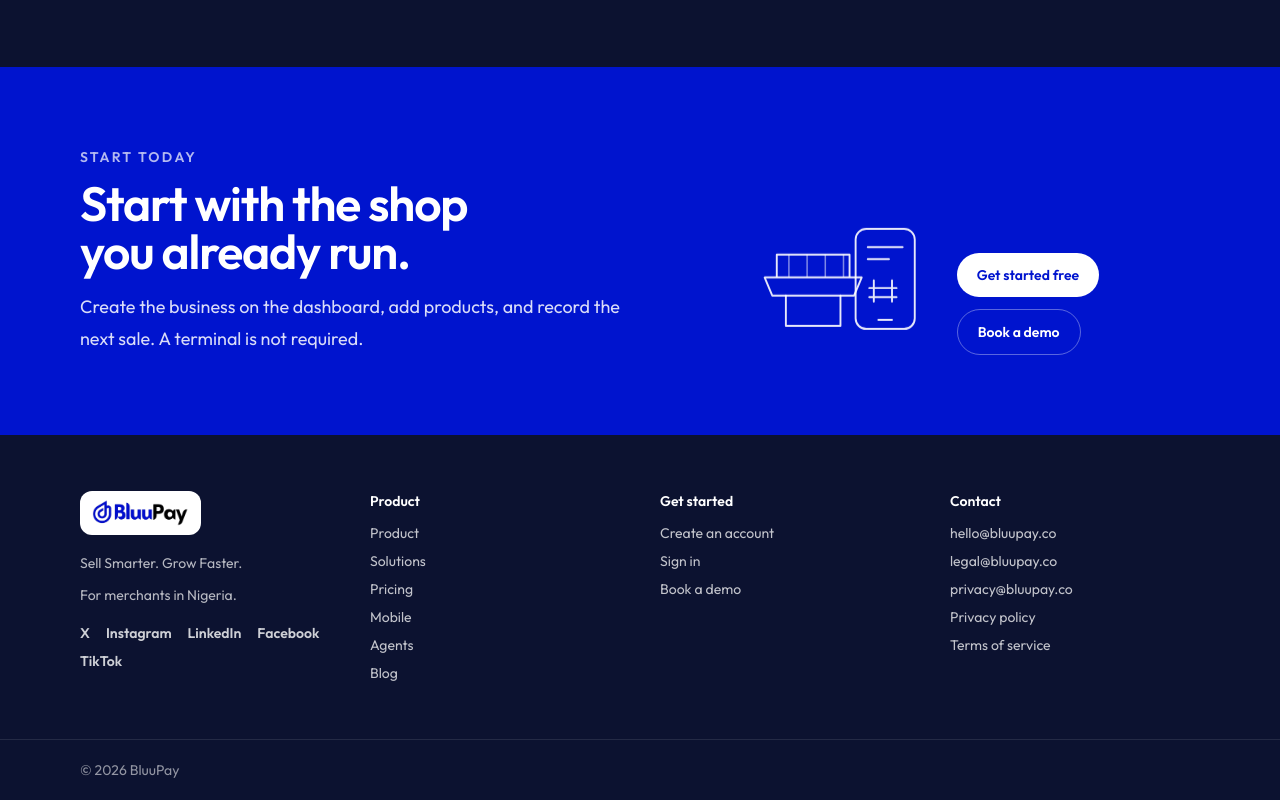
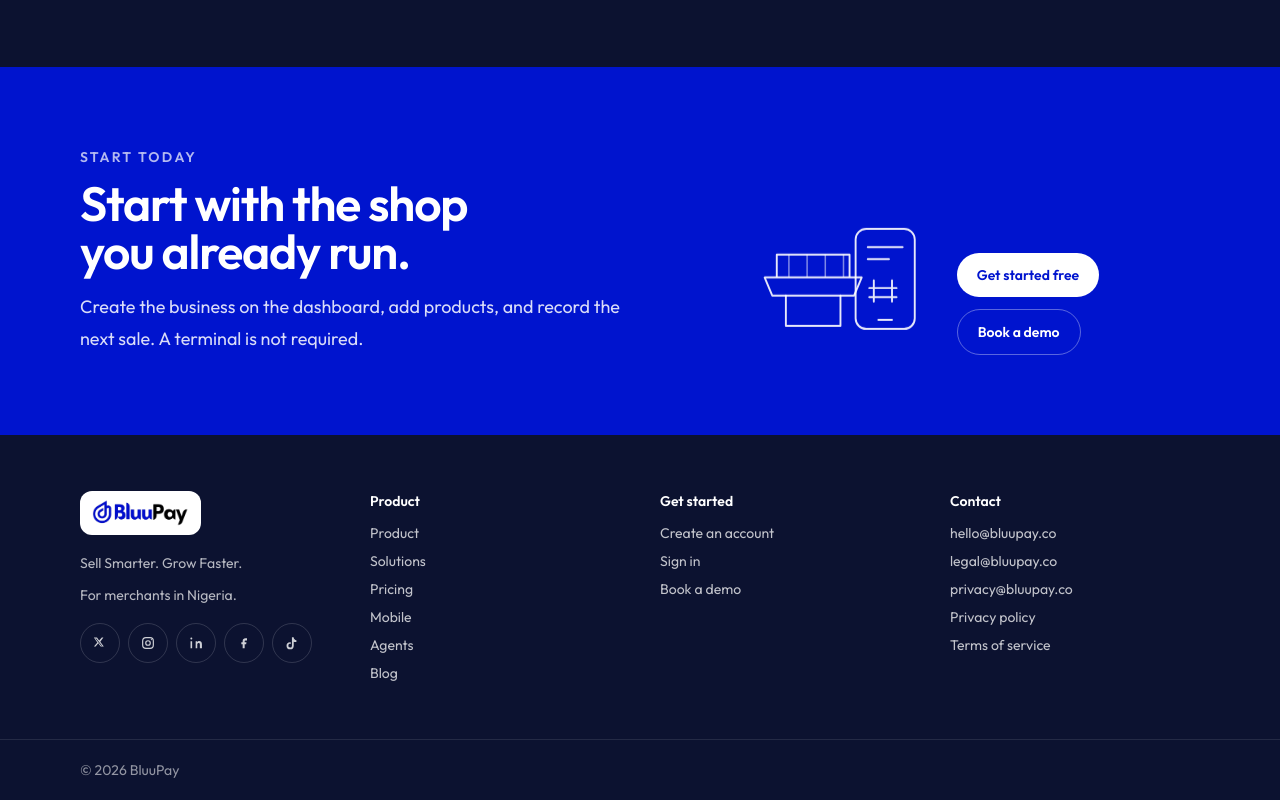
Before and after one commit to Stephen-Bitrus/BluuPay-Website, a Next.js app in the folder web/: page / in a window 1280 px wide. Shown: the part 9019-9819 px from the top of the page. Built offline with nearby package versions, Linux system fonts and the light colour scheme; no server answers.

Commit message:
Show icons for the BluuPay social accounts.
The footer uses an X, Instagram, LinkedIn, Facebook, and TikTok mark, each linked to the matching account.

Co-authored-by: stevebitrus01 <stevebitrus01@gmail.com>

```diff
--- a/web/src/components/Footer.tsx
+++ b/web/src/components/Footer.tsx
@@ -1,5 +1,6 @@
 import Image from "next/image";
 import Link from "next/link";
+import { SocialIcon } from "@/components/Icons";
 import { site } from "@/content/site";
 
 export function Footer({ dashboard }: { dashboard: string }) {
@@ -12,11 +13,18 @@ export function Footer({ dashboard }: { dashboard: string }) {
           </span>
           <p className="mt-4 text-sm leading-6 text-white/70">{site.tagline}</p>
           <p className="mt-2 text-sm leading-6 text-white/70">For merchants in Nigeria.</p>
-          <ul className="mt-4 flex flex-wrap gap-x-4 gap-y-2 text-sm font-semibold">
+          <ul className="mt-4 flex flex-wrap gap-2">
             {site.socials.map((item) => (
               <li key={item.name}>
-                <a href={item.href} className="text-white/80 hover:text-white" target="_blank" rel="noopener noreferrer">
-                  {item.name}
+                <a
+                  href={item.href}
+                  aria-label={item.name}
+                  title={item.name}
+                  className="grid h-10 w-10 place-items-center rounded-full border border-white/15 text-white/80 hover:border-white/40 hover:text-white"
+                  target="_blank"
+                  rel="noopener noreferrer"
+                >
+                  <SocialIcon name={item.name} className="h-4 w-4" />
                 </a>
               </li>
             ))}
--- a/web/src/components/Icons.tsx
+++ b/web/src/components/Icons.tsx
@@ -324,6 +324,32 @@ export function Mark({ name, className = "h-5 w-5" }: { name: string; className?
   return <Glyph className={className}>{marks[key]}</Glyph>;
 }
 
+const socialMarks: Record<string, ReactNode> = {
+  X: <path d="M14.7 3.8h2.4L12.4 10l5.3 7.2h-4.6l-3.6-4.8-4.1 4.8H2.9l5.1-6L2.8 3.8h4.7l3.2 4.4 4-4.4zm-.8 12.2h1.3L6.3 5.1H4.9l9 10.9z" />,
+  Instagram: (
+    <>
+      <rect x="4" y="4" width="16" height="16" rx="5" fill="none" stroke="currentColor" strokeWidth="1.75" />
+      <circle cx="12" cy="12" r="3.4" fill="none" stroke="currentColor" strokeWidth="1.75" />
+      <circle cx="17.1" cy="6.9" r="0.9" />
+    </>
+  ),
+  LinkedIn: (
+    <path d="M6.2 9.2H3.8V20h2.4V9.2zM5 3.8a1.45 1.45 0 1 0 .02 2.9A1.45 1.45 0 0 0 5 3.8zM20.2 20h-2.4v-5.5c0-1.5-.5-2.5-1.9-2.5-1 0-1.6.7-1.9 1.4-.1.2-.1.6-.1.9V20h-2.4V9.2h2.3v1.5c.4-.7 1.3-1.7 3.1-1.7 2.3 0 4 1.5 4 4.7V20z" />
+  ),
+  Facebook: <path d="M14.2 8.2h2.3V5h-2.3C11.8 5 10 6.6 10 9.1V11H8v3h2v6h3v-6h2.2l.5-3H13V9.3c0-.7.3-1.1 1.2-1.1z" />,
+  TikTok: (
+    <path d="M14.4 3.4c.4 2.5 1.9 4.1 4.2 4.5v2.5a6.7 6.7 0 0 1-4-.1v5.8a5.4 5.4 0 1 1-5.4-5.4c.3 0 .6 0 .9.1v2.7a2.7 2.7 0 1 0 1.8 2.5V3.4h2.5z" />
+  ),
+};
+
+export function SocialIcon({ name, className = "h-5 w-5" }: { name: string; className?: string }) {
+  return (
+    <svg viewBox="0 0 24 24" className={className} fill="currentColor" aria-hidden="true">
+      {socialMarks[name] ?? socialMarks.X}
+    </svg>
+  );
+}
+
 export function channelMark(channel: string) {
   const value = channel.toLowerCase();
   if (value.includes("wallet")) return "wallet";
```
